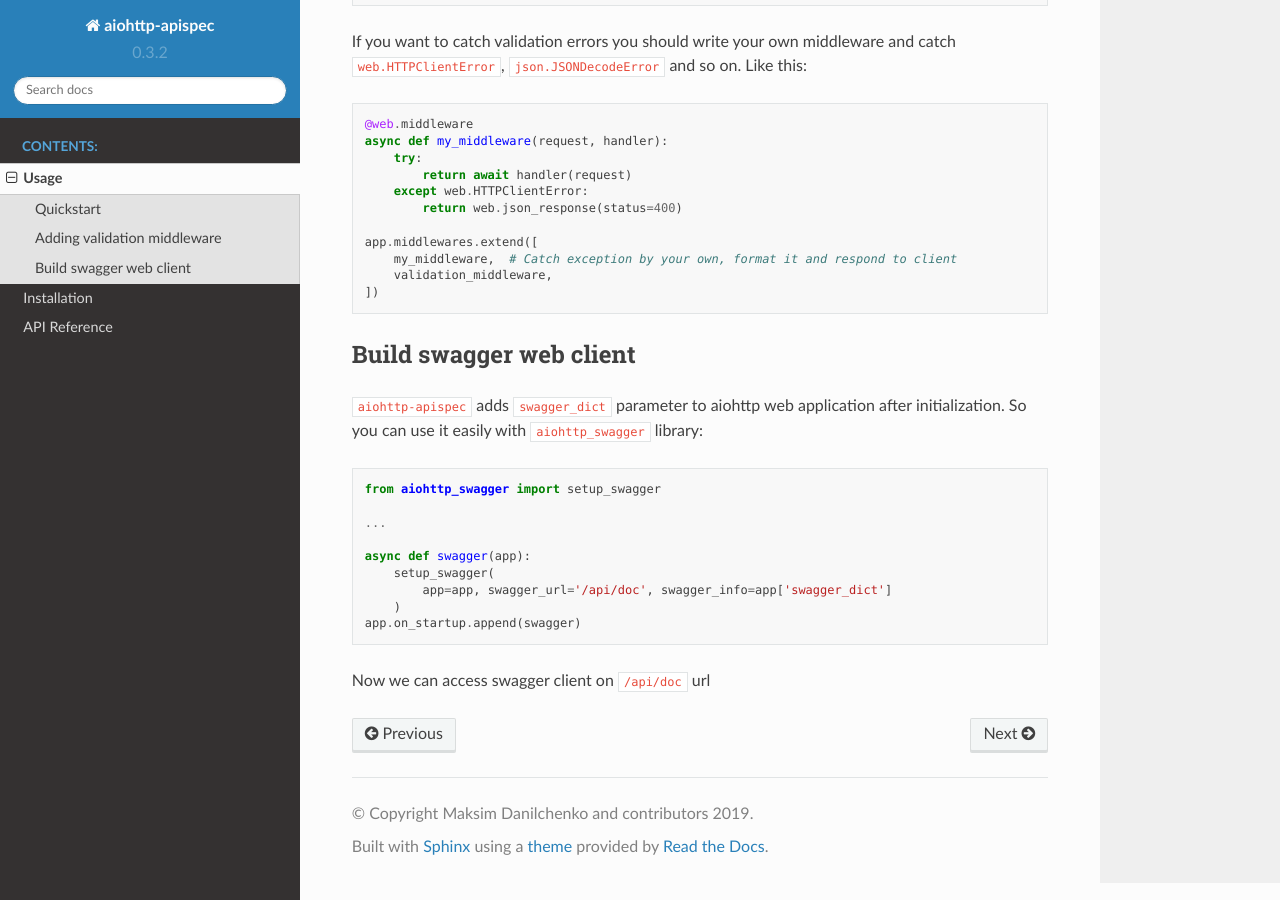
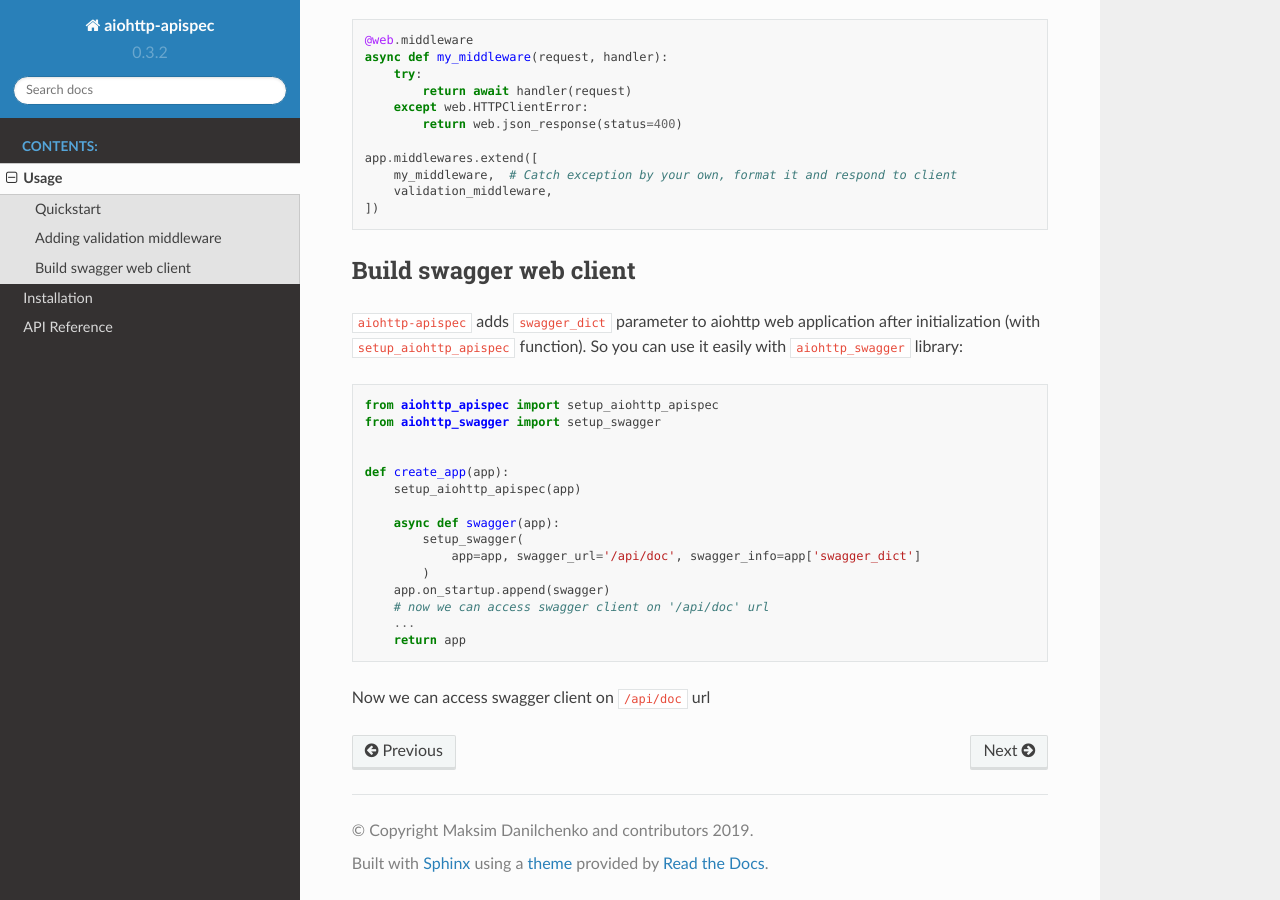
Before and after one commit to maximdanilchenko/aiohttp-apispec, a Sphinx documentation site: the page built from docs/usage.rst, in a window 1280 px wide and 900 px high, scrolled down 2026 px. Built offline with Sphinx 7.4.7 and the Read the Docs theme 2.0.0, drawn with Linux system fonts in a browser that asks for light colours; some of the changed text lies outside the part shown.

Commit message:
Documentation 'usage' section update

```diff
--- a/docs/usage.rst
+++ b/docs/usage.rst
@@ -134,19 +129,25 @@
 ------------------------
 
 ``aiohttp-apispec`` adds ``swagger_dict`` parameter to aiohttp
-web application after initialization.
+web application after initialization (with ``setup_aiohttp_apispec`` function).
 So you can use it easily with ``aiohttp_swagger`` library:
 
 .. code-block:: python
 
+    from aiohttp_apispec import setup_aiohttp_apispec
     from aiohttp_swagger import setup_swagger
 
-    ...
 
-    async def swagger(app):
-        setup_swagger(
-            app=app, swagger_url='/api/doc', swagger_info=app['swagger_dict']
-        )
-    app.on_startup.append(swagger)
+    def create_app(app):
+        setup_aiohttp_apispec(app)
+
+        async def swagger(app):
+            setup_swagger(
+                app=app, swagger_url='/api/doc', swagger_info=app['swagger_dict']
+            )
+        app.on_startup.append(swagger)
+        # now we can access swagger client on '/api/doc' url
+        ...
+        return app
 
 Now we can access swagger client on ``/api/doc`` url
```
Also changed, not shown: other parts of docs/usage.rst (+1 -6 lines).
